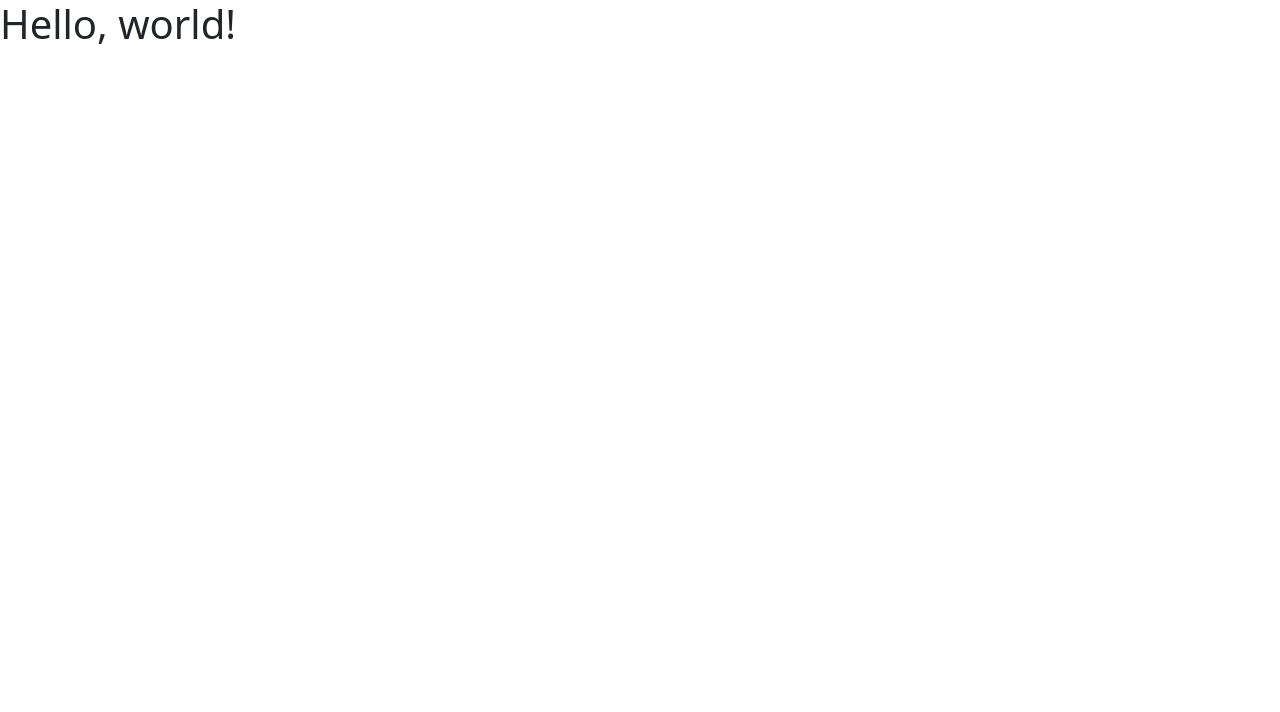
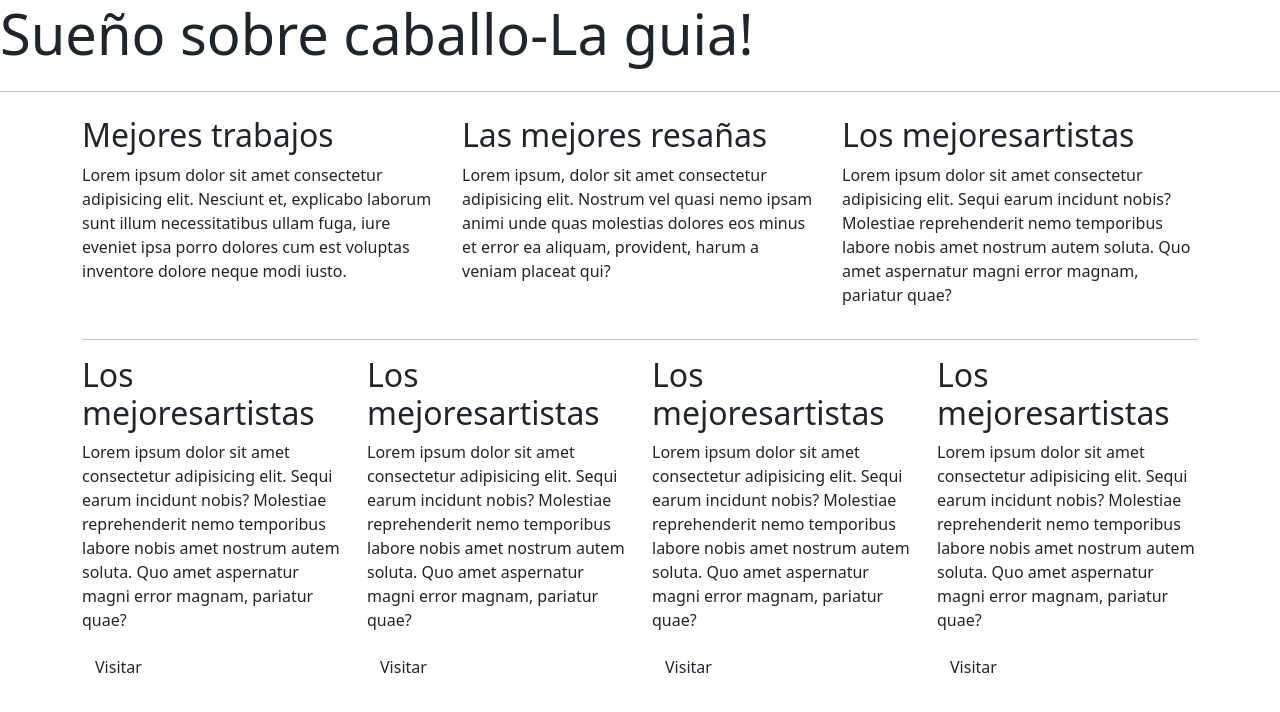
Before and after one commit to omarlnx/WEB-BOOTSTRAP, a website: page index.html in a window 1280 px wide. Drawn offline with nearby package versions, Linux system fonts and the light colour scheme.

Commit message:
se agregó tótulo descripción y botones

```diff
--- a/index.html
+++ b/index.html
@@ -8,10 +8,181 @@
     <!-- Bootstrap CSS -->
     <link rel="stylesheet" href="node_modules/bootstrap/dist/css/bootstrap.min.css">
 
-    <title>Hello, world!</title>
+    <title>Guia Estudios Tatto!</title>
   </head>
   <body>
-    <h1>Hello, world!</h1>
+<!-- FLEXBOX VISUALIZACION DE LA PAG WEB, GESTIONA ESPACION ES UNICA DISPOSICION
+EJE PRINCIPAL Y PERPENDICULAR
+PINCIPAL flex-direction:
+(row,row-reverse,---ELEMENTOS EN LINEA DE IZQ-DCHA, DCHA-IZQ
+column, column-reverse----VERTICAL ARRIBA-ABAJO, ABAJO-ARRIBA
+
+Cros axis (altura),(anchura ) para row y column resp
+
+CONTAINER
+responsive y fluid conf el ancho en 100% en todos los disp
+bootstrap maneja 12 colunas por fila
+
+PANTALLA EXTRA-SMALL<576PX
+)-->
+<!--
+<p>ESTAS COLUMNAS ESTAN CENTRADAS EN LA PAG PORQUE ESTAN EN UN DIV CON CLASE CONTAINER</p>
+    <div class="container">
+        <div class="row"> !-- row eje principal----  --
+            <div class="col-sm">Primer columna</div> !-- col eje vertica | --
+            <div class="col-sm">Segunda columna</div>
+            <div class="col-sm">Tercer columna</div>
+        </div>
+    </div>
+
+    <div class="row">
+        <div class="col">col</div>
+        <div class="col">col</div>
+        <div class="col">col</div>
+        <div class="col">col</div>
+    </div>
+    <div class="row">
+      <div class="col-8">col-8</div>
+      <div class="col-4">col-4</div>
+  </div>
+
+  !-- Alineacion vertical por fila aplica a todas las columnas por igual  --
+  <div class="row align-items-start">
+      <div class="container">
+        <div class="col">Primer columna</div>
+        <div class="col">Segunda columna</div>
+        <div class="col">Tercera columna</div>
+      </div>
+
+      <div class="row align-items-center">
+          <div class="col">Primer columna</div>
+          <div class="col">Segunda columna</div>
+          <div class="col">Tercera columna</div>
+        </div>
+
+      <div class="row align-items-end">
+          <div class="col">Primer columna</div>
+          <div class="col">Segunda columna</div>
+          <div class="col">Tercera columna</div>
+        </div>
+  </div>
+
+    !-- Alineacion vertical por columna  --
+
+    <div class="container">
+      <div class="row">
+        <div class="col align-self-start">1ER COLUMNA</div>
+        <div class="col align-self-center">2DA COLUMNA</div>
+        <div class="col align-self-end">3RA COLUMNA</div>
+      </div>
+    </div>
+
+
+    !-- ofset --
+    <div class="row">
+        <div class="col-md-4">.col-md-4</div>
+        <div class="col-md-4 offset-md-4">.col-md-4 .ofset-md-4</div>
+    </div>
+
+    <div class="row">
+      <div class="col-md-3">col-md-3</div>
+      <div class="col-md-3 offset-md-3">col-md-4 ofset-md-3</div>
+  </div>
+
+  <div class="row">
+    <div class="col-md-6 offset-md-3">.col-md-3</div>
+ </div>
+
+!-- niveles --
+
+ <div class="row">
+  <div class="column-sm-9">
+    Nivel 1 column-sm-9
+    <div class="row">
+      <div class="col-8 col-sm-6">
+        Nivel 2 col-8 col-sm-6
+      </div>
+      <div class="col-4 col-sm-6">
+        Nivel 2 col-4 col-sm-6
+      </div>
+    </div>
+  </div>
+ </div>
+
+ -->
+ <div class="jumbotron">
+  <h1 class="display-4">Sueño sobre caballo-La guia!</h1>
+
+  <hr class="my-4">
+</div>
+
+<div class="container">
+   <div class="row">
+    <div class="col-sm-4">
+        <h2>Mejores trabajos</h2>
+        <p> Lorem ipsum dolor sit amet consectetur adipisicing elit. Nesciunt et, explicabo laborum sunt illum necessitatibus ullam fuga, iure eveniet ipsa porro dolores cum est voluptas inventore dolore neque modi iusto.</p>
+    </div>
+    <div class="col-sm-4">
+        <h2>Las mejores resañas</h2>
+        <p>Lorem ipsum, dolor sit amet consectetur adipisicing elit. Nostrum vel quasi nemo ipsam animi unde quas molestias dolores eos minus et error ea aliquam, provident, harum a veniam placeat qui?</p>
+    </div>
+    <div class="col-sm-4">
+        <h2>Los mejoresartistas</h2>
+        <p>Lorem ipsum dolor sit amet consectetur adipisicing elit. Sequi earum incidunt nobis? Molestiae reprehenderit nemo temporibus labore nobis amet nostrum autem soluta. Quo amet aspernatur magni error magnam, pariatur quae?</p>
+    </div>
+  </div>
+  <hr class="my-6">
+
+  <!--  -->
+
+  <div class="row">
+  <div class="col-sm-3">
+    <h2>Los mejoresartistas</h2>
+    <p>Lorem ipsum dolor sit amet consectetur adipisicing elit. Sequi earum incidunt nobis? Molestiae reprehenderit nemo temporibus labore nobis amet nostrum autem soluta. Quo amet aspernatur magni error magnam, pariatur quae?</p>
+    <button class="btn">Visitar</button>
+  </div>
+
+  <div class="col-sm-3">
+    <h2>Los mejoresartistas</h2>
+    <p>Lorem ipsum dolor sit amet consectetur adipisicing elit. Sequi earum incidunt nobis? Molestiae reprehenderit nemo temporibus labore nobis amet nostrum autem soluta. Quo amet aspernatur magni error magnam, pariatur quae?</p>
+    <button class="btn">Visitar</button>
+  </div>
+<div class="col-sm-3">
+  <h2>Los mejoresartistas</h2>
+  <p>Lorem ipsum dolor sit amet consectetur adipisicing elit. Sequi earum incidunt nobis? Molestiae reprehenderit nemo temporibus labore nobis amet nostrum autem soluta. Quo amet aspernatur magni error magnam, pariatur quae?</p>
+  <button class="btn">Visitar</button>
+</div>
+<div class="col-sm-3">
+  <h2>Los mejoresartistas</h2>
+  <p>Lorem ipsum dolor sit amet consectetur adipisicing elit. Sequi earum incidunt nobis? Molestiae reprehenderit nemo temporibus labore nobis amet nostrum autem soluta. Quo amet aspernatur magni error magnam, pariatur quae?</p>
+  <button class="btn">Visitar</button>
+</div>
+</div>
+
+
+
+</div>
+
+
+
+
+
+
+
+
+
+
+
+
+
+
+
+
+
+
+
+
+
 
     <!-- Optional JavaScript -->
     <!-- jQuery first, then Popper.js, then Bootstrap JS -->
```
